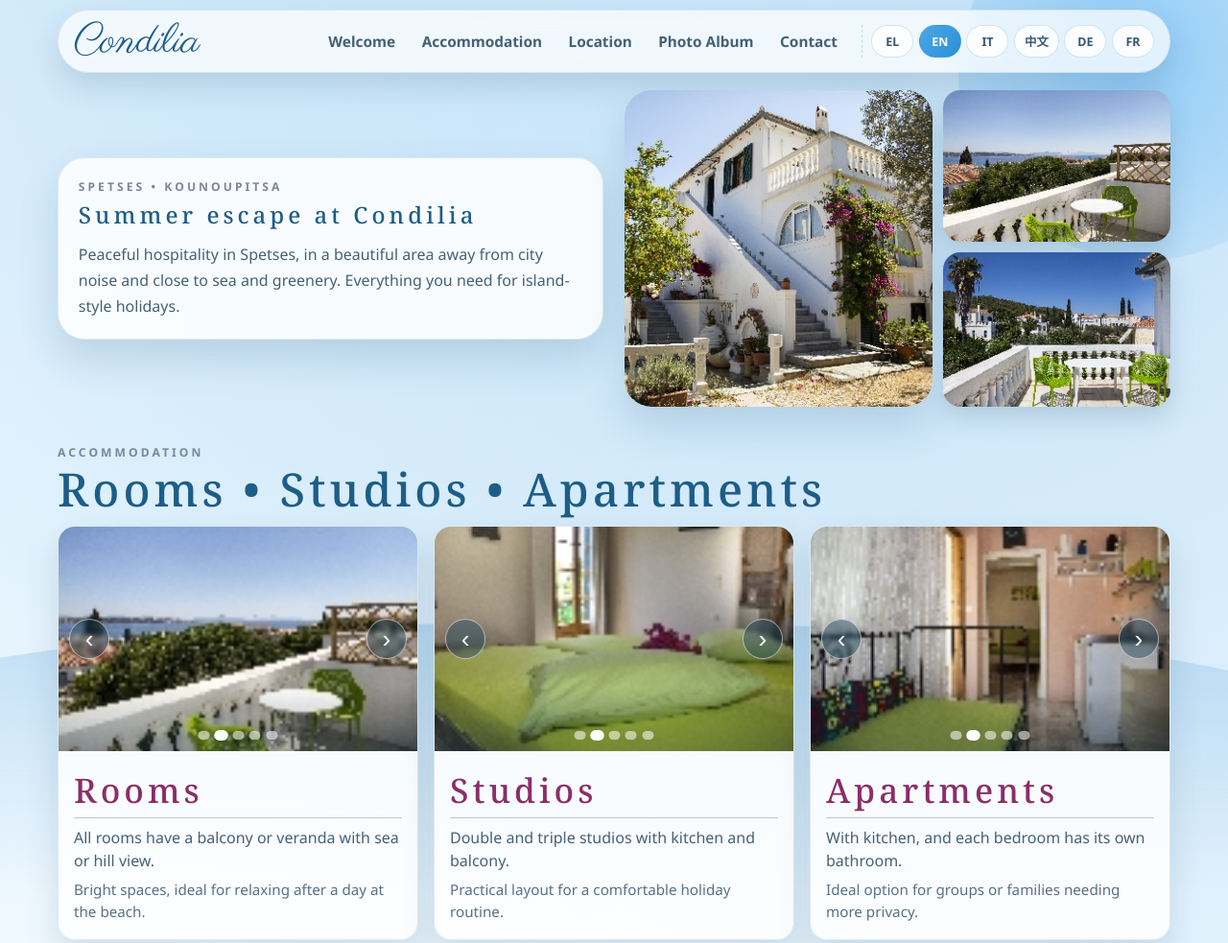
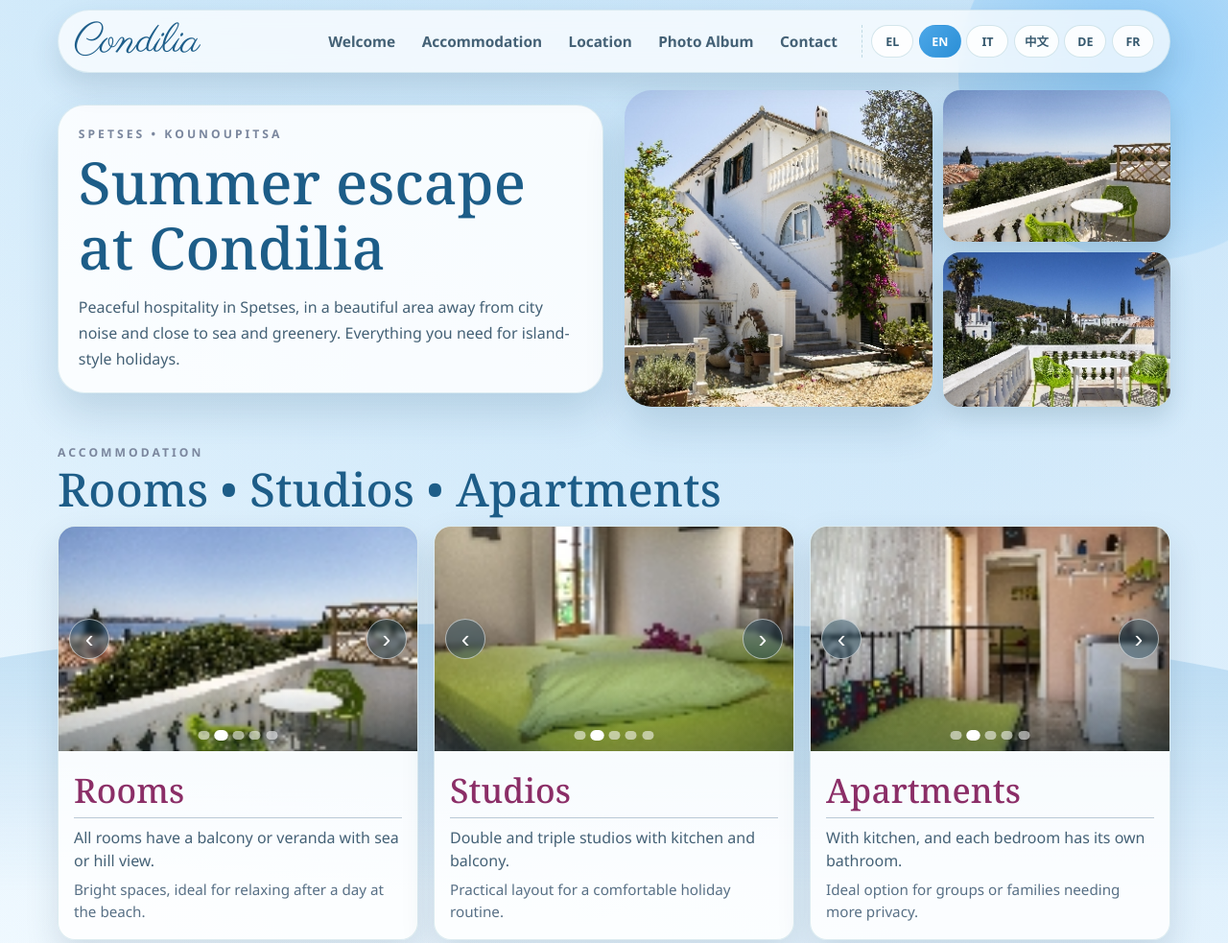
Before and after one commit to mariosrafail/Condillia, a plain HTML site: page index.html in a window 1280 px wide. Shown: the top 983 px of the page at 96% size. Drawn offline with Linux system fonts and the light colour scheme.

Commit message:
Adjust hero title size and line height

```diff
--- a/styles.css
+++ b/styles.css
@@ -265,12 +265,13 @@
   margin: 0;
   color: #1d5d88;
   font-family: "Noto Serif", Georgia, serif;
-  letter-spacing: 4px;
+  letter-spacing: 0.1px;
   font-weight: 500;
 }
 
 h1 {
-  line-height: 1.08;
+  font-size: clamp(1.6rem, 5.8vw, 3.8rem);
+  line-height: 1.12;
   margin-top: 0.5rem;
 }
 
```
